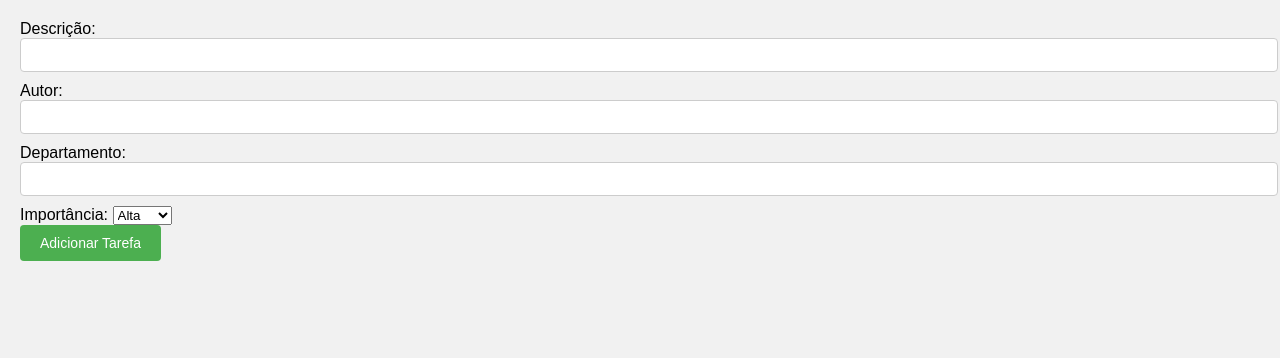
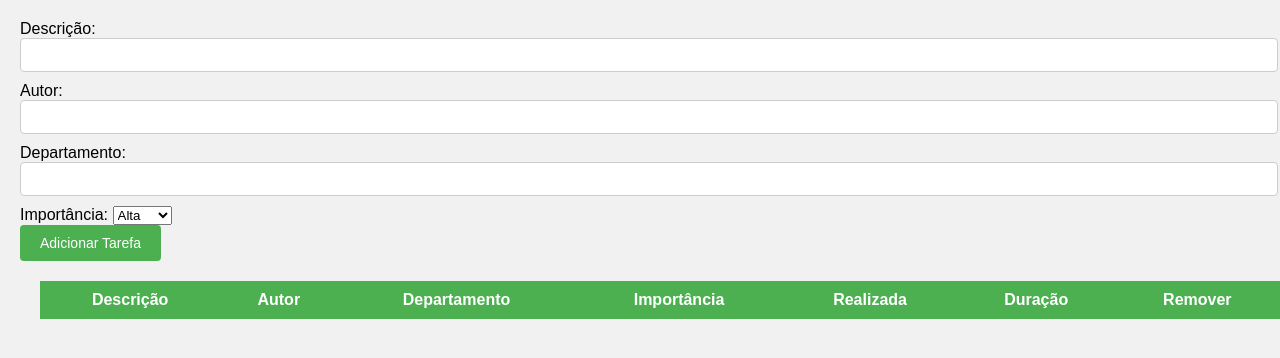
Before and after one commit to Gabriel-Galdino22/entrega-CPT1-Web, a plain HTML site: page index.html in a window 1280 px wide. Drawn offline with Linux system fonts and the light colour scheme.

Commit message:
Corrigindo o Script

```diff
--- a/index.html
+++ b/index.html
@@ -29,6 +29,6 @@
 
     <div id="listaTarefas"></div>
 
-    <script>    </script>
+    <script src="./js/arrays.js" defer></script>
 </body>
 </html>
```
